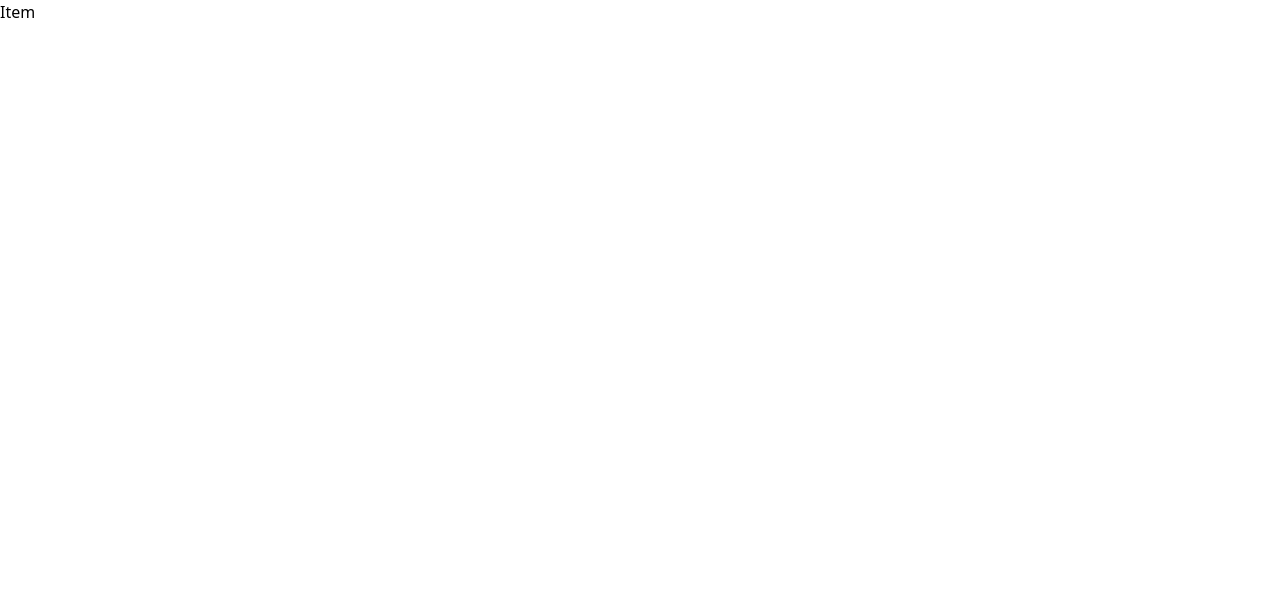
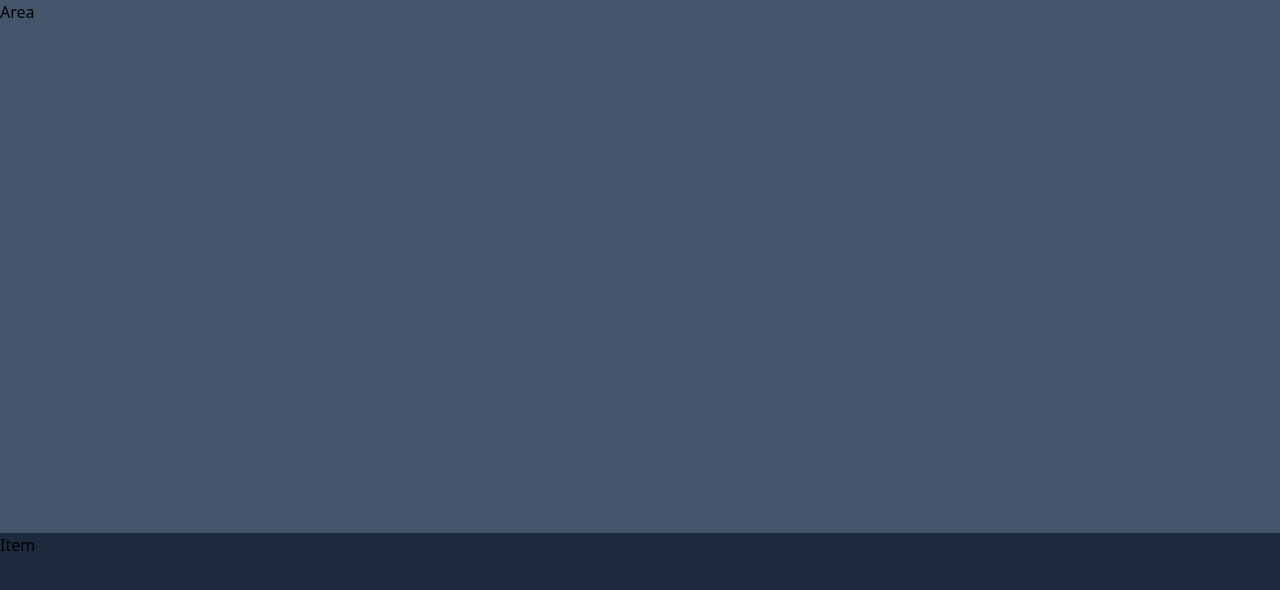
Before and after one commit to akshay-ken/dragNdropSiteBuilder, a React (Vite) app: page / in a window 1280 px wide. Shown: the top 590 px of the page. Built offline with nearby package versions, Linux system fonts and the light colour scheme.

Commit message:
style: add styling relative to parent and absolute to children

```diff
--- a/src/components/DraggableItem.jsx
+++ b/src/components/DraggableItem.jsx
@@ -1,6 +1,6 @@
 export function DraggableItem() {
   return (
-    <section>
+    <section className="bg-slate-800 h-1/3 absolute inset-x-0 bottom-0">
       <div>Item</div>
     </section>
   );
--- a/src/components/MainPage.jsx
+++ b/src/components/MainPage.jsx
@@ -1,9 +1,11 @@
+import { DragArea } from "./DragArea";
 import { DraggableItem } from "./DraggableItem";
 
 export function MainPage() {
   return (
-    <main>
+    <main className="h-screen w-full bg-slate-600 relative">
       <DraggableItem />
+      <DragArea />
     </main>
   );
 }
```
